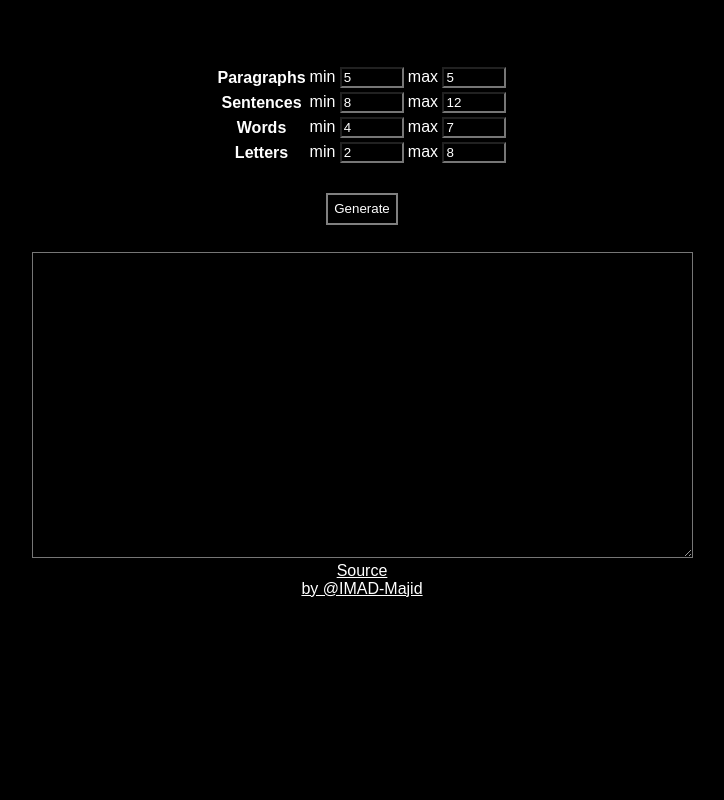
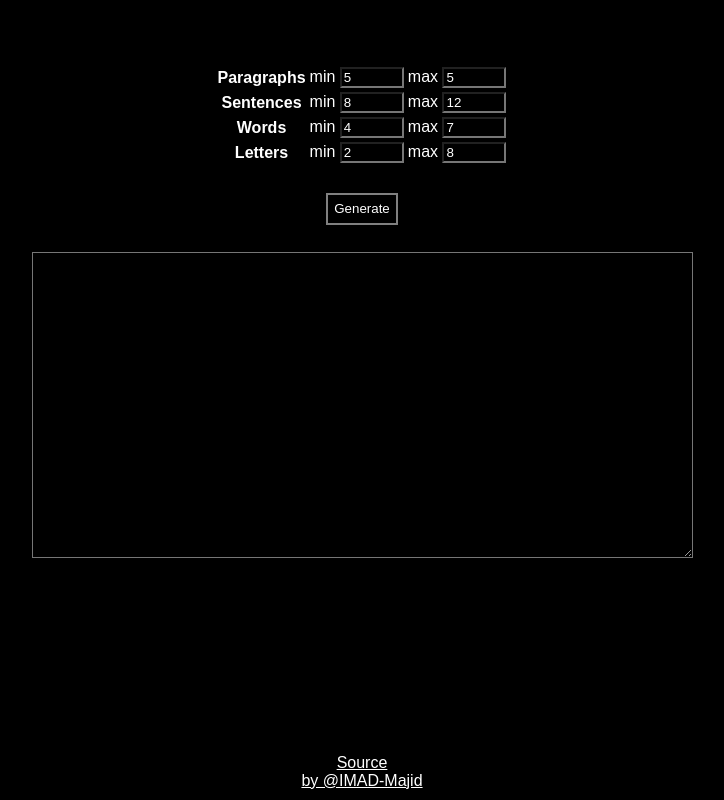
Before and after one commit to IMAD-Majid/Placeholder-Text-generator, a plain HTML site: page index.html in a window 1280 px wide. Shown: the whole page, without its empty margins (278-1002 px from the left). Drawn offline with Linux system fonts and the light colour scheme.

Commit message:
Update index.html

```diff
--- a/index.html
+++ b/index.html
@@ -10,12 +10,14 @@
 			}
 			body{
 				margin-top:4em;
-				margin-bottom:12em;
 			}
 			button{
 				padding:0.5em;
 				border:2px solid grey;
 				margin:2em 0;
+			}
+			footer{
+				margin-top:12em;
 			}
 			a{
 				display:block;
```
